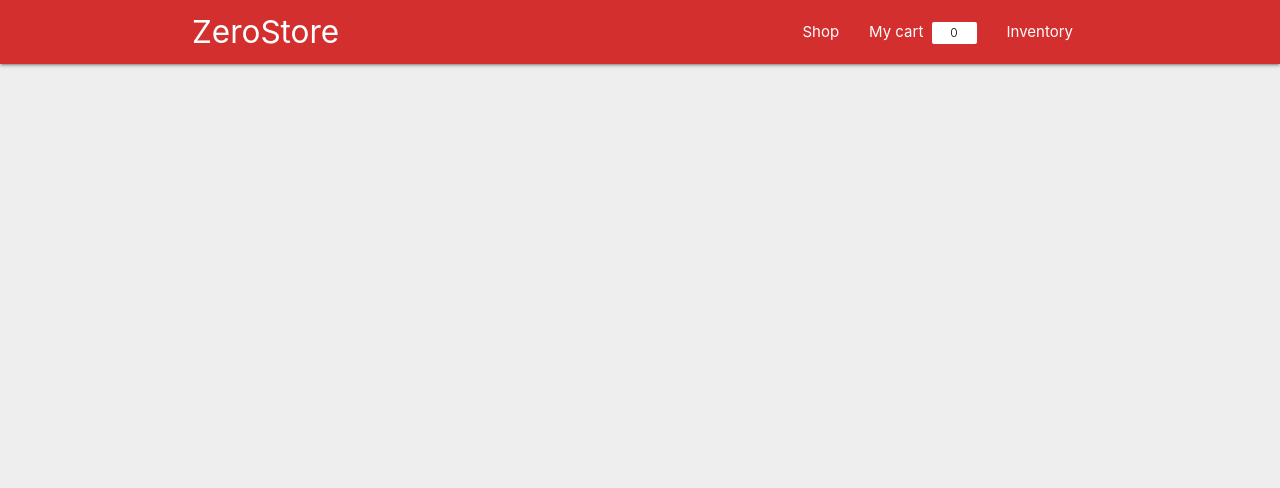
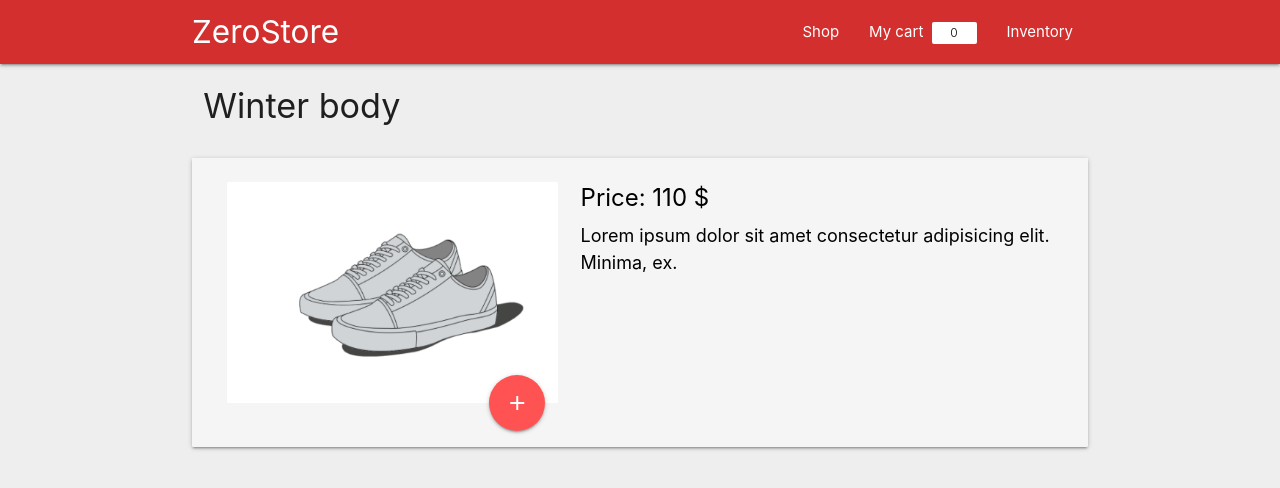
Before and after one commit to georgelioris/zerostore, a React (Create React App) app: page /Shop/items/1 in a window 1280 px wide. Shown: the top 488 px of the page. Built offline with nearby package versions, Linux system fonts and the light colour scheme.

Commit message:
Added single item page logic, extracted button as a seperate component, refactored mapstate and dispatch to props, improved helper functions logic

```diff
--- a/src/App.js
+++ b/src/App.js
@@ -9,6 +9,7 @@ import Navbar from "./components/Navbar";
 import Shop from "./containers/Shop";
 import Cart from "./containers/Cart";
 import Inventory from "./containers/Inventory";
+import ItemPage from "./containers/ItemPage";
 
 const App = ({ ...props }) => (
   <Router history={history}>
@@ -19,17 +20,16 @@ const App = ({ ...props }) => (
         <Route exact path="/Cart" component={Cart} />
         <Route exact path="/Shop" component={Shop} />
         <Route exact path="/Inventory" component={Inventory} />
+        <Route path="/Shop/items/:id" component={ItemPage} />
       </Switch>
     </div>
   </Router>
 );
 
-const mapStateToProps = state => {
-  return {
-    count: state.cartItems.reduce((acc, cartItem) => {
-      return acc + cartItem.quantity;
-    }, 0)
-  };
-};
+const mapStateToProps = state => ({
+  countCart: state.cartItems.reduce((acc, cartItem) => {
+    return acc + cartItem.quantity;
+  }, 0)
+});
 
 export default connect(mapStateToProps)(App);
--- /dev/null
+++ b/src/components/FloatingButton.js
@@ -0,0 +1,16 @@
+import React from "react";
+
+export const FloatingButton = ({ ...item }) => (
+  <span
+    className={`btn-floating halfway-fab waves-effect waves-light red accent-2 ${
+      !item.available ? " unavailable disabled" : ""
+    } ${item.onItemClick ? "sidenav-trigger" : "disabled"} ${item.classNames ||
+      ""}`}
+    data-target="slide-out"
+    onClick={item.onItemClick}
+  >
+    <span>
+      <i className="material-icons">add</i>
+    </span>
+  </span>
+);
--- a/src/components/ItemCardList.js
+++ b/src/components/ItemCardList.js
@@ -1,6 +1,7 @@
 import React from "react";
 import { Image } from "./Image";
 import { Link } from "react-router-dom";
+import { FloatingButton } from "./FloatingButton";
 
 const ItemCard = ({ ...item }) => (
   <div className="row">
@@ -8,17 +9,7 @@ const ItemCard = ({ ...item }) => (
       <div className="card" key={item.id}>
         <div className="card-image ">
           <Image url={item.img} width={"300px"} height={"200px"} />
-          <span
-            className={`btn-floating halfway-fab waves-effect waves-light red accent-2 sidenav-trigger ${
-              item.available === false ? " unavailable disabled" : ""
-            }`}
-            data-target="slide-out"
-            onClick={item.onItemClick}
-          >
-            <span>
-              <i className="material-icons">add</i>
-            </span>
-          </span>
+          <FloatingButton {...item} />
         </div>
 
         <div className="card-content">
@@ -40,7 +31,7 @@ const ItemCard = ({ ...item }) => (
           ) : (
             ""
           )}
-          <Link className="red-text" to={`/items/${item.title}-${item.id}`}>
+          <Link className="red-text" to={`/shop/items/${item.id}`}>
             More
           </Link>
         </div>
@@ -59,8 +50,12 @@ const ItemCardList = ({
     <ItemCard
       key={item.id}
       {...item}
-      onItemClick={() => handleItemClick(item, cartItems)}
-      onCategoryClick={() => setCategoryFilter(item.category)}
+      onItemClick={
+        handleItemClick ? () => handleItemClick(item, cartItems) : null
+      }
+      onCategoryClick={
+        handleItemClick ? () => setCategoryFilter(item.category) : null
+      }
     />
   ));
   return (
--- a/src/components/Navbar.js
+++ b/src/components/Navbar.js
@@ -1,7 +1,7 @@
 import React from "react";
 import { Link, NavLink } from "react-router-dom";
 
-const Navbar = ({ count }) => {
+const Navbar = ({ countCart }) => {
   return (
     <header>
       <nav className="nav-wrapper red darken-2 white-text">
@@ -24,7 +24,7 @@ const Navbar = ({ count }) => {
                   className="new badge white darken-3 black-text"
                   data-badge-caption=""
                 >
-                  {count}
+                  {countCart}
                 </span>
               </NavLink>
             </li>
@@ -60,7 +60,7 @@ const Navbar = ({ count }) => {
           >
             <i className="material-icons small">local_grocery_store</i>Cart
             <span className="new badge red darken-2" data-badge-caption="">
-              {count}
+              {countCart}
             </span>
           </NavLink>
         </li>
--- a/src/containers/Cart.js
+++ b/src/containers/Cart.js
@@ -13,15 +13,12 @@ const Cart = ({ ...props }) => {
   );
 };
 
-const mapStateToProps = state => {
-  return {
+const mapStateToProps = state => ({
   items: state.items,
   cartItems: state.cartItems
-  };
-};
+});
 
-const mapDispatchToProps = dispatch => {
-  return {
+const mapDispatchToProps = dispatch => ({
   incQuant: cartItem => {
     dispatch(incQuant(cartItem));
   },
@@ -31,8 +28,7 @@ const mapDispatchToProps = dispatch => {
   removeFromCart: cartItem => {
     dispatch(removeFromCart(cartItem));
   }
-  };
-};
+});
 
 export default connect(
   mapStateToProps,
--- a/src/containers/Inventory.js
+++ b/src/containers/Inventory.js
@@ -30,14 +30,11 @@ const Inventory = ({ ...props }) => {
   );
 };
 
-const mapStateToProps = state => {
-  return {
+const mapStateToProps = state => ({
   items: Object.values(state.items)
-  };
-};
+});
 
-const mapDispatchToProps = dispatch => {
-  return {
+const mapDispatchToProps = dispatch => ({
   handleItemChange: (event, name) => {
     const e = event.target;
     const key = name;
@@ -70,8 +67,7 @@ const mapDispatchToProps = dispatch => {
       document.getElementById("addItemForm").reset();
     }
   }
-  };
-};
+});
 
 export default connect(
   mapStateToProps,
--- /dev/null
+++ b/src/containers/ItemPage.js
@@ -0,0 +1,62 @@
+import React, { useEffect } from "react";
+import { connect } from "react-redux";
+import M from "materialize-css";
+
+const ItemPage = ({ item }) => {
+  useEffect(() => {
+    M.AutoInit();
+  }, [item]);
+  return (
+    <div className="item-page container">
+      <div className="row">
+        <div className="col s12">
+          <h4>{item.title}</h4>
+        </div>
+      </div>
+      <div class="card white" style={{ width: "100%" }}>
+        <div class="card-content  grey lighten-4 black-text">
+          <div className="row">
+            <div className="card-image col l5 s12 m12">
+              <img
+                src={item.img}
+                style={{ width: "100%", height: "auto" }}
+                alt={item.title}
+                className="materialboxed"
+              />
+              <span
+                className={`btn-floating halfway-fab right btn-large waves-effect waves-light red accent-2 sidenav-trigger ${
+                  item.available === false ? "unavailable disabled" : ""
+                }`}
+                data-target="slide-out"
+                onClick={item.onItemClick}
+              >
+                <span>
+                  <i className="material-icons">add</i>
+                </span>
+              </span>
+            </div>
+
+            <div className="col l7 s12 m12">
+              <span className="card-title">
+                <b>{`Price: ${item.price} $`}</b>
+              </span>
+              <p className="flow-text" style={{ fontSize: "1.2em" }}>
+                {item.desc}
+              </p>
+            </div>
+          </div>
+        </div>
+      </div>
+    </div>
+  );
+};
+
+const mapStateToProps = (state, routeProps) => {
+  const { match } = routeProps;
+  const id = match.params.id;
+  return {
+    item: state.items[id]
+  };
+};
+
+export default connect(mapStateToProps)(ItemPage);
--- a/src/containers/Shop.js
+++ b/src/containers/Shop.js
@@ -64,8 +64,7 @@ const mapStateToProps = state => {
   };
 };
 
-const mapDispatchToProps = dispatch => {
-  return {
+const mapDispatchToProps = dispatch => ({
   handleItemClick: (item, cartItems) => {
     const itemInCart = cartItems.find(cartItem => item.id === cartItem.id);
     return itemInCart
@@ -81,8 +80,7 @@ const mapDispatchToProps = dispatch => {
   setPriceFilter: cartItem => {
     dispatch(setPriceFilter(cartItem));
   }
-  };
-};
+});
 
 export default connect(
   mapStateToProps,
--- a/src/helpers.js
+++ b/src/helpers.js
@@ -1,7 +1,9 @@
 // Returns a (cartItem) (property) from (itemsObj)
 export const getProperty = items => cartItem => prop => {
   const key = cartItem.id;
-  return items.hasOwnProperty(key) ? items[key][prop] : "Item Removed";
+  return items.hasOwnProperty(key)
+    ? items[key][prop] || prop + " doesn't exist"
+    : "Item Removed";
 };
 
 // Returns a (cartItem) subtotal, getting the price from (itemsObj)
--- a/src/index.css
+++ b/src/index.css
@@ -178,7 +178,6 @@ body {
 
 .image-component {
   display: block;
-
   background-size: cover !important;
   background-position: center !important;
 }
@@ -208,6 +207,3 @@ body {
 .invenotry-itemlist .item-card-list {
   margin-top: 4.4em;
 }
-.invenotry-itemlist .item-card-list .row span {
-  pointer-events: none;
-}
```
Lines whose indentation alone changed are shown as unchanged.
